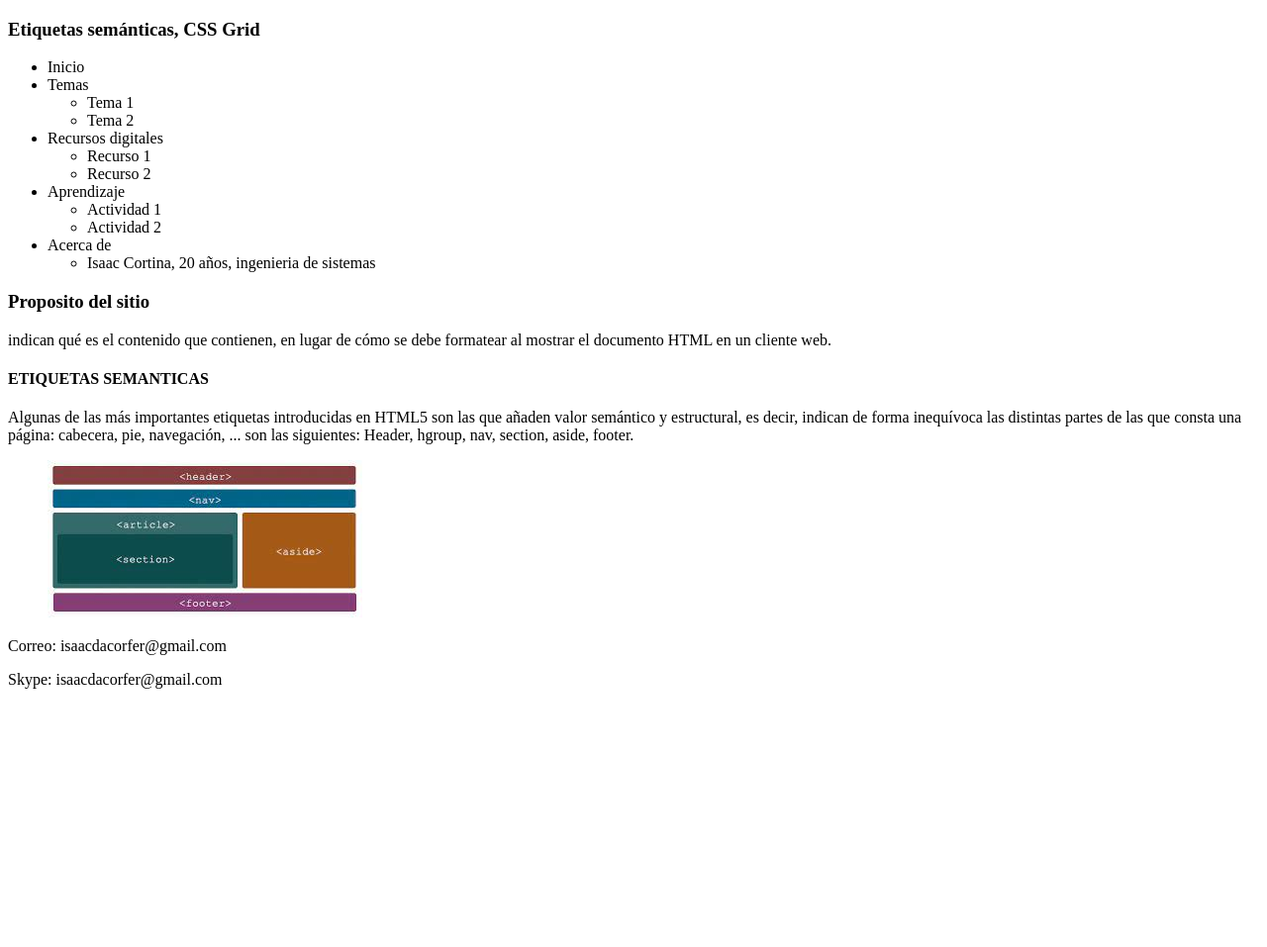
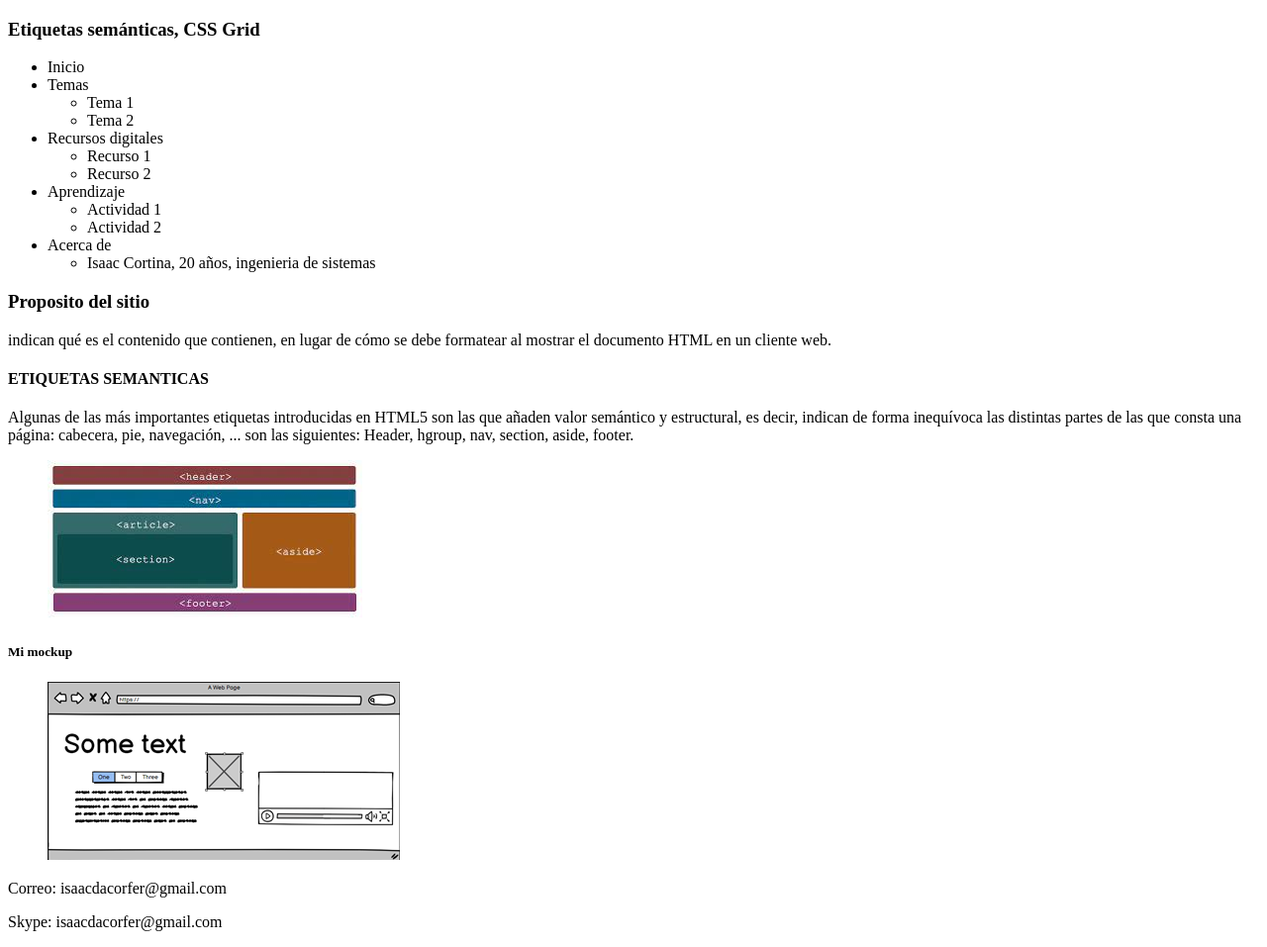
Before and after one commit to Isaac2408/DSW-IsaacCortina, a plain HTML site: page fase2/design.html in a window 1280 px wide. Shown: the whole page at 99% size. Before the commit the page ends 800 px from the top, so only its background shows below. Drawn offline with Linux system fonts and the light colour scheme.

Commit message:
cargue de imagen
imagen

```diff
--- a/fase2/design.html
+++ b/fase2/design.html
@@ -58,6 +58,13 @@
     </article>
     <article>
 
+    <h5>Mi mockup</h5>
+    <ul>
+        <img src="imagen/mockup.png" alt="Esta es la imagen del mockup">
+    </ul>
+
+    <article>
+
     </article>
 
     <footer>
```
Also changed, not shown: index.html (+2 -0 lines), fase2/imagen/mockup.png (added).
